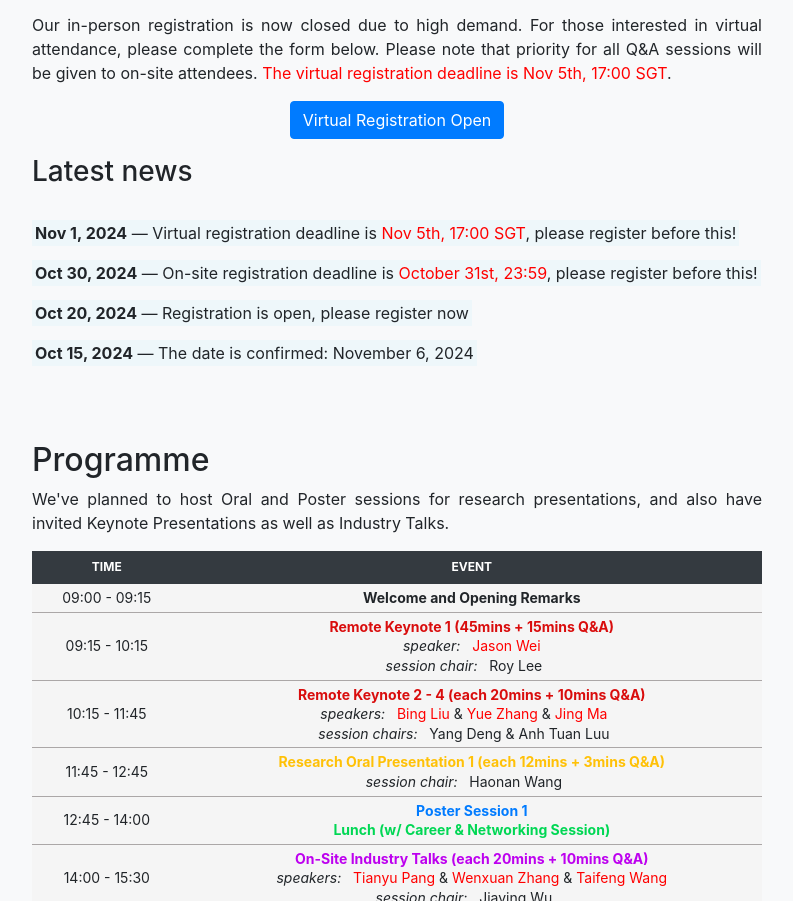
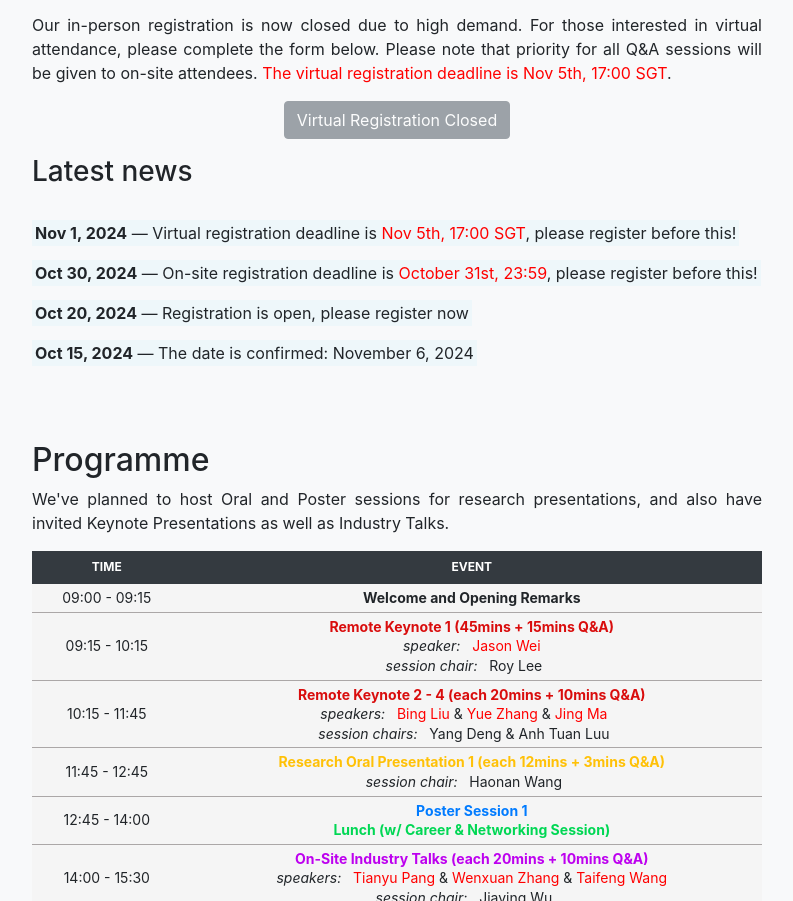
Before and after one commit to WING-NUS/SSNLP-2024, a website with bundled scripts: page index.html in a window 1280 px wide. Shown: the part 901-1802 px from the top of the page, without its empty margins (243-1036 px from the left). Built offline with nearby package versions, Linux system fonts and the light colour scheme; files whose address does not match are found by name.

Commit message:
Update index.html

```diff
--- a/index.html
+++ b/index.html
@@ -184,7 +184,7 @@
                     </p>
                         <center>
                           <p>
-                            <a href="https://docs.google.com/forms/d/e/1FAIpQLScIBI41W_D57fg6If_WjncnK0P3-JTWcBZZ0KiOInK0iNTn0g/viewform?usp=sf_link" target="_blank" class="btn btn-primary">Virtual Registration Open</a>
+                            <a href="https://docs.google.com/forms/d/e/1FAIpQLScIBI41W_D57fg6If_WjncnK0P3-JTWcBZZ0KiOInK0iNTn0g/viewform?usp=sf_link" target="_blank" class="btn disabled btn-secondary">Virtual Registration Closed</a>
                           </p>
                         </center>
 
```
